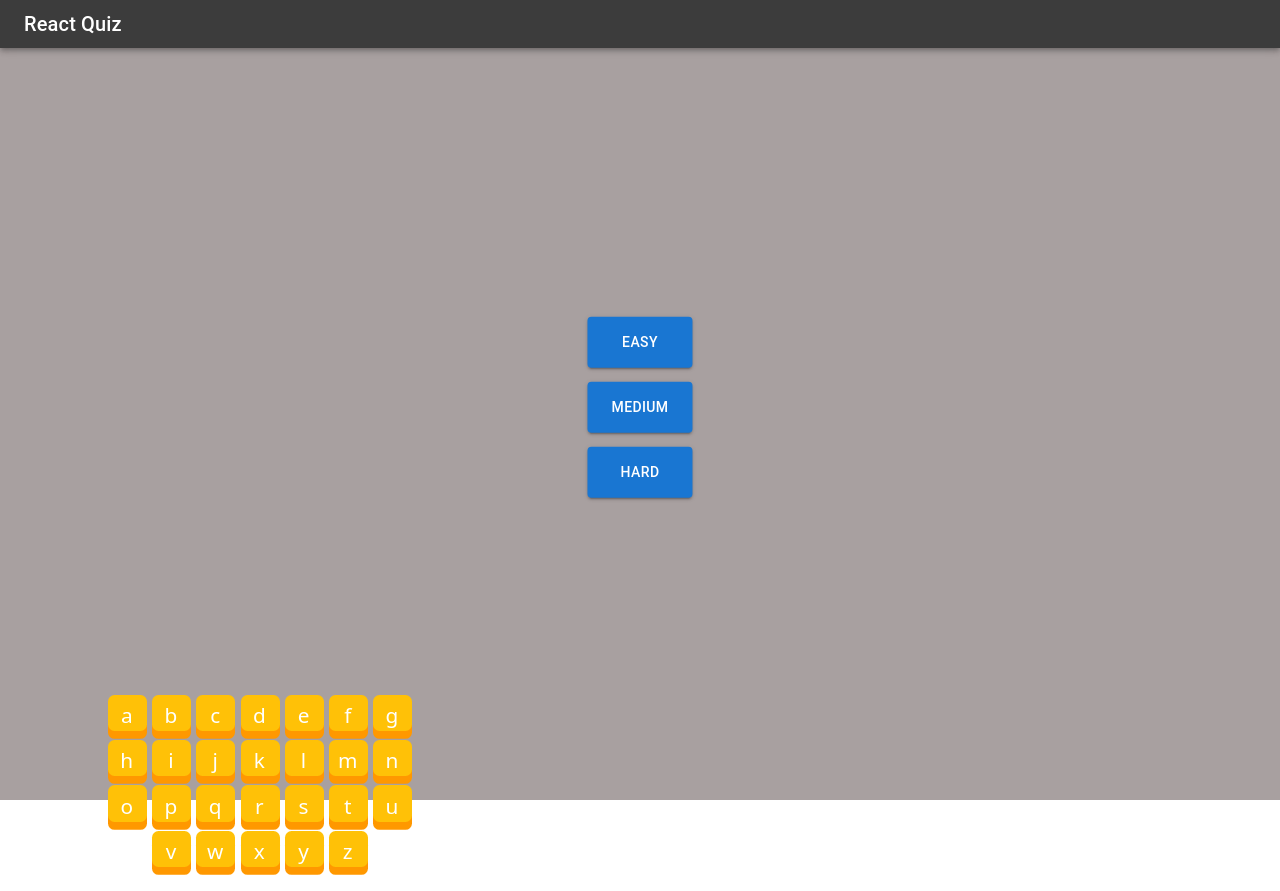
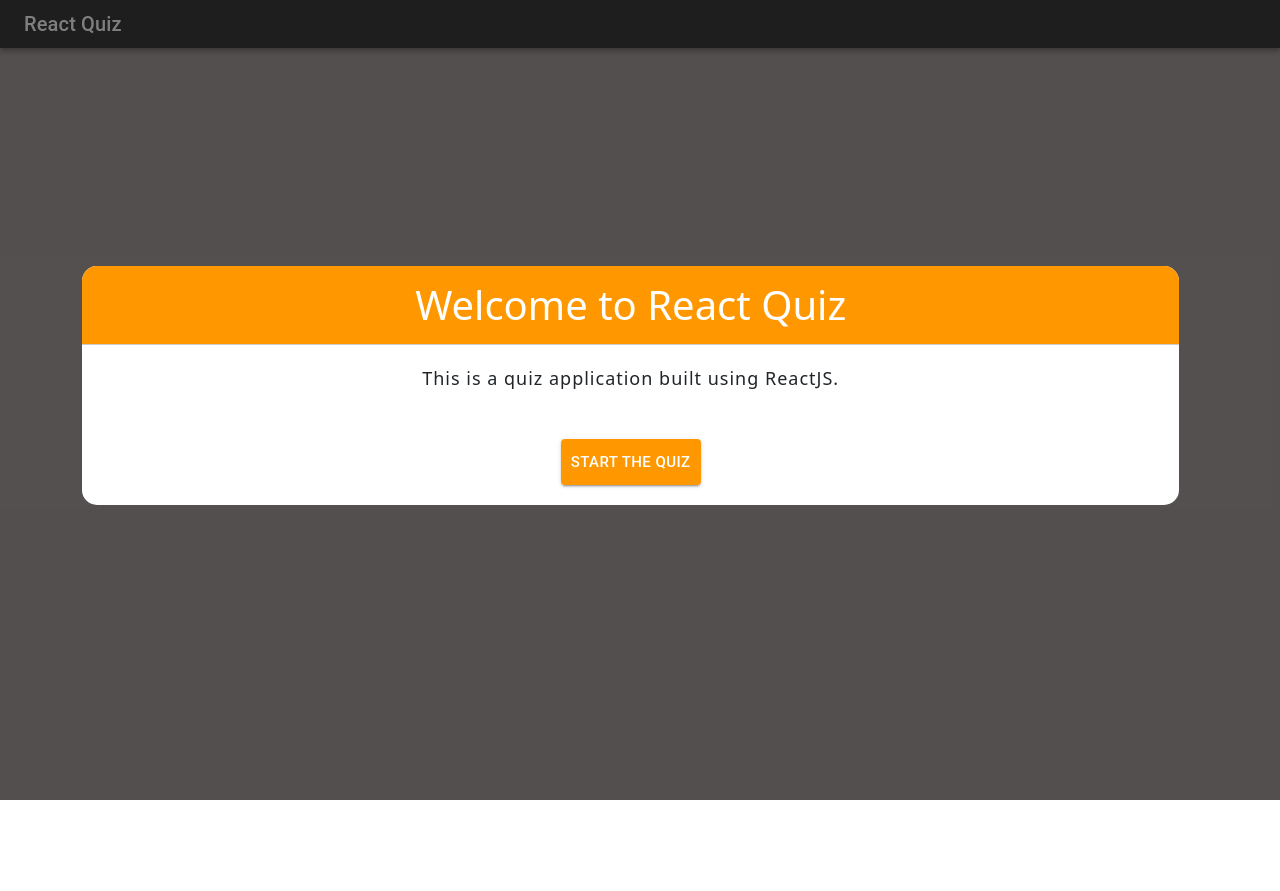
Before and after one commit to J4Web/quiz-app, a React (Create React App) app: page / in a window 1280 px wide. After the commit the page ends 800 px from the top, so only its background shows below. Built offline with nearby package versions, Linux system fonts and the light colour scheme.

Commit message:
fixed the popUp

```diff
--- a/package.json
+++ b/package.json
@@ -6,6 +6,7 @@
     "@emotion/react": "^11.9.0",
     "@emotion/styled": "^11.8.1",
     "@material-ui/core": "^4.12.4",
+    "@material-ui/icons": "^4.11.3",
     "@mui/icons-material": "^5.6.0",
     "@mui/material": "^5.6.0",
     "@mui/styled-engine-sc": "^5.5.2",
--- a/src/App.js
+++ b/src/App.js
@@ -10,7 +10,7 @@ function App() {
     <div className="App">
       <Header />
       <Home />
-      <Keyboard />
+      {/* <Keyboard /> */}
     </div>
   );
 }
--- a/src/Data.js
+++ b/src/Data.js
@@ -1,37 +1,42 @@
-const a = [
+const data = [
   {
     question:
       "We can go for keys when there is possibility that our user could change the data?",
-    answers: ["Keys"],
+    answers: "Keys",
   },
 
   {
     question: "JSX is typesafe? True/False ?",
-    answers: ["True", "False", "None of the Above", "Cannot Be Determined"],
+    answers: "True",
   },
   {
     question:
       "React merges the object you provide into the current state using which of the following",
-    answers: ["setState()"],
+    answers: "setState",
   },
   {
     question: "Arbitrary inputs of components are called?",
-    answers: ["Props"],
+    answers: "Props",
   },
   {
     question:
       "_____ can be done while more than one element needs to be returned from a component?",
-    answers: ["Wrapping"],
+    answers: "Wrapping",
   },
   {
     question:
       "Which of the following needs to be updated to achieve dynamic UI updates?",
-    answers: ["State", "Props", "Components", "None of the Above"],
+    answers: "State",
   },
   {
-    question: "Lifecycle methods are mainly used _____",
-    answers: ["To keep track of event history", "To enhance components"],
+    question: "Lifecycle methods are mainly used to track_____ ?",
+    answers: "History",
   },
 ];
 
-export default a;
+function PickRandomQuestion() {
+  const random = Math.floor(Math.random() * data.length) + 1;
+  return data[random];
+}
+export { data };
+export default PickRandomQuestion;
--- a/src/Home.css
+++ b/src/Home.css
@@ -16,3 +16,38 @@
 .levels .btn {
   padding: 13.2px 24px;
 }
+
+.popup-container {
+  position: fixed;
+  top: 0;
+  left: 0;
+  bottom: 0;
+  right: 0;
+  background-color: rgba(0, 0, 0, 0.5);
+  z-index: 1;
+  display: flex;
+  justify-content: center;
+  align-items: center;
+}
+.popup {
+  text-align: center;
+  background-color: #fff;
+  border-radius: 15px;
+  overflow: hidden;
+  margin-right: -18%;
+  margin-top: 20%;
+}
+
+.popup h1 {
+  background-color: #ff9800;
+  color: white;
+  border-bottom: 1px solid #ccc;
+  padding: 15px;
+  margin-top: 0;
+}
+
+.popup p {
+  font-size: 18px;
+  letter-spacing: 1px;
+  margin: 20px 10% 0;
+}
--- a/src/Home.jsx
+++ b/src/Home.jsx
@@ -3,12 +3,44 @@ import "bootstrap";
 import "bootstrap/dist/css/bootstrap.min.css";
 import "./Home.css";
 import Button from "@mui/material/Button";
+import Popup from "./PopUp";
+import { data } from "./Data";
 class Home extends Component {
+  constructor(props) {
+    super(props);
+    this.state = {
+      count: 0,
+      total: data.length,
+      showButton: false,
+      questionAnswered: false,
+      score: 0,
+      displayPopup: "flex",
+    };
+    // this.nextQuestion = this.nextQuestion.bind(this);
+    // this.handleShowButton = this.handleShowButton.bind(this);
+    // this.handleStartQuiz = this.handleStartQuiz.bind(this);
+    // this.handleIncreaseScore = this.handleIncreaseScore.bind(this);
+  }
+  handleStartQuiz() {
+    this.setState({
+      displayPopup: false,
+      count: 1,
+    });
+  }
+
   render() {
     return (
-      <div className="container">
-        <div className="levels">
-          <Button className="btn" variant="contained">
+      <div className="home-page">
+        <div className="container">
+          <Popup
+            style={{ display: this.state.displayPopup }}
+            score={this.state.score}
+            total={this.state.total}
+            startQuiz={this.handleStartQuiz}
+          />
+
+          <div className="levels">
+            {/* <Button className="btn" variant="contained">
             Easy
           </Button>
           <Button className="btn" variant="contained">
@@ -16,7 +48,8 @@ class Home extends Component {
           </Button>
           <Button className="btn" variant="contained">
             Hard
-          </Button>
+          </Button> */}
+          </div>
         </div>
       </div>
     );
--- a/src/Keyboard.jsx
+++ b/src/Keyboard.jsx
@@ -1,16 +1,16 @@
 import React, { Component } from "react";
 import "./Keyboard.css";
+import PickRandomQuestion from "./Data";
 export default class Keyboard extends Component {
   static defaultProps = {
     maxWrong: 6,
   };
-
   constructor(props) {
     super(props);
     this.state = {
       nWrong: 0,
       guessed: new Set(),
-      answer: "Happy",
+      answer: PickRandomQuestion().answers,
     };
     // this.handleGuess = this.handleGuess.bind(this);
     this.handleRestartGame = this.handleRestartGame.bind(this);
--- /dev/null
+++ b/src/MyButton.jsx
@@ -0,0 +1,23 @@
+import React from "react";
+import Button from "@material-ui/core/Button";
+
+const MyButton = (props) => {
+  return (
+    <Button
+      href={props.link}
+      target={props.target}
+      variant="contained"
+      size="large"
+      style={{
+        background: props.bck,
+        color: props.color,
+        margin: "20px",
+        padding: "10px",
+      }}
+    >
+      {props.text}
+    </Button>
+  );
+};
+
+export default MyButton;
--- /dev/null
+++ b/src/PopUp.css
@@ -0,0 +1,6 @@
+.popup-container {
+  display: flex;
+  justify-content: center;
+  align-items: center;
+  background: #000;
+}
--- a/src/PopUp.jsx
+++ b/src/PopUp.jsx
@@ -1,11 +1,11 @@
 import React, { Component } from "react";
-import MyButton from "../util/MyButton.jsx";
+import MyButton from "./MyButton";
 import Fade from "react-reveal/Fade";
-import { useNavigate } from "react-router-dom";
+// import { useNavigate } from "react-router-dom";
+
 class Popup extends Component {
   constructor(props) {
     super(props);
-
     this.state = {
       time: "start",
       title: "Welcome to React Quiz",
@@ -17,7 +17,7 @@ class Popup extends Component {
   }
 
   popupHandle() {
-    let { time } = this.state;
+    let time = this.state.time;
 
     if (time === "start") {
       this.setState({
@@ -25,12 +25,12 @@ class Popup extends Component {
         title: "Congratulations!",
         buttonText: "Restart",
       });
-
+      this.props.startQuiz();
       //alert("START THE QUIZ");
-      this.props.startQuiz();
     } else {
-      //alert("FINISHED QUIZ");
-      //   useNavigate('/'); // restart the application
+      // alert("FINISHED QUIZ");
+      // eslint-disable-next-line no-restricted-globals
+      location.reload(); // restart the application
     }
   }
 
--- a/src/index.js
+++ b/src/index.js
@@ -1,10 +1,15 @@
 import React from "react";
+import { BrowserRouter } from "react-router-dom";
 import ReactDOM from "react-dom/client";
 import "./index.css";
 import App from "./App";
 import reportWebVitals from "./reportWebVitals";
 const root = ReactDOM.createRoot(document.getElementById("root"));
-root.render(<App />);
+root.render(
+  <BrowserRouter>
+    <App />
+  </BrowserRouter>
+);
 
 // If you want to start measuring performance in your app, pass a function
 // to log results (for example: reportWebVitals(console.log))
```
Also changed, not shown: src/WithRoutes.jsx (added), 1 other file (tests, documents, lock files or other folders).
